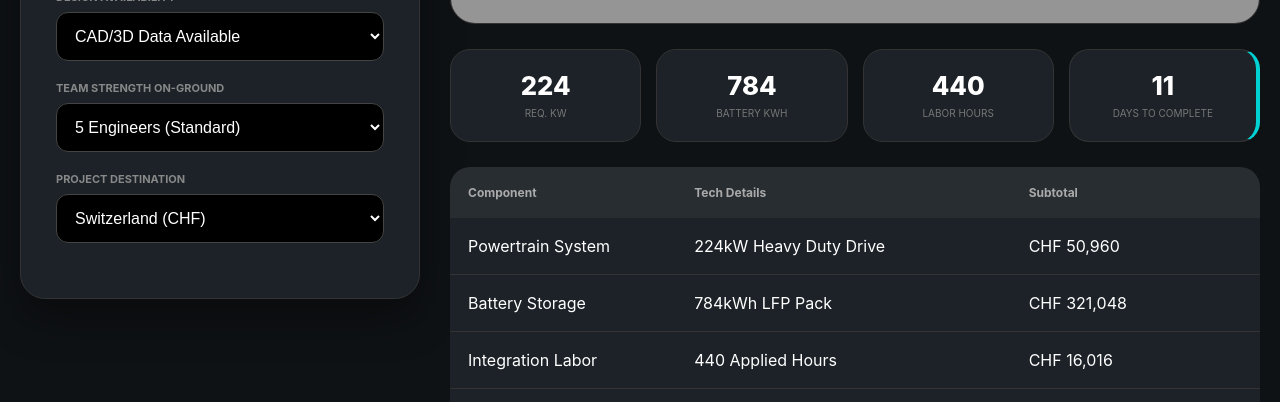
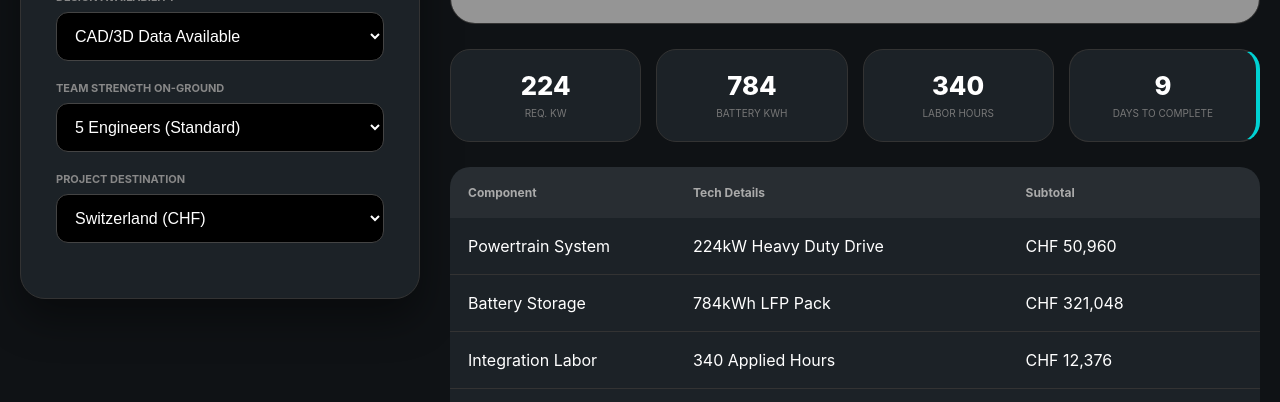
Before and after one commit to mkt-AN/INJIN-App, a plain HTML site: page index.html in a window 1280 px wide. Shown: the part 398-800 px from the top of the page. Drawn offline with Linux system fonts and the light colour scheme; grey boxes are pictures that could not be loaded.

Commit message:
Update index.html
Cost labor from 400 to 200 and 200 to 100

```diff
--- a/index.html
+++ b/index.html
@@ -175,7 +175,7 @@ function update() {
     // Engineering Calculations
     const kw = Math.round(hp * 0.745);
     const kwh = Math.round(kw * 3.5);
-    const baseLabor = (type === 'custom' ? 400 : 200) + (weight * 12);
+    const baseLabor = (type === 'custom' ? 200 : 100) + (weight * 12);
     const totalLabor = Math.round(baseLabor * designMod);
     const estDays = Math.round(totalLabor / (team * 8));
 
```
